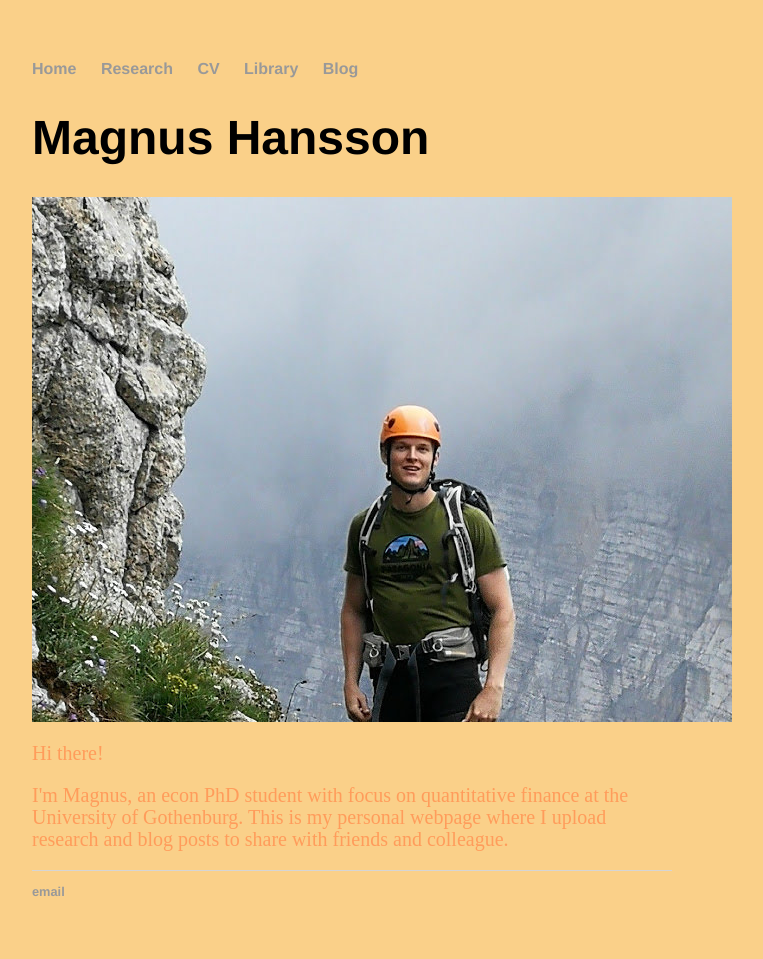
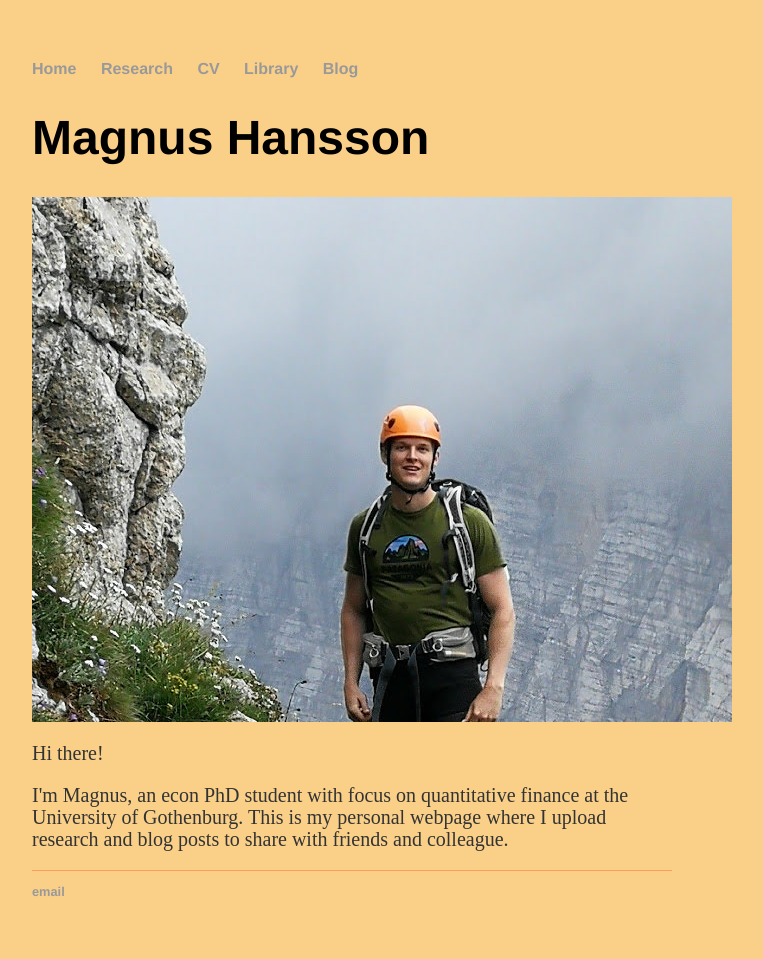
Before and after one commit to HanssonMagnus/HanssonMagnus.github.io, a Jekyll site: the page built from index.html, in a window 1280 px wide. Shown: the whole page, without its empty margins (288-1051 px from the left). Built offline with Jekyll 4.4.1, drawn with Linux system fonts in a browser that asks for light colours.

```diff
--- a/css/main.css
+++ b/css/main.css
@@ -27,10 +27,10 @@
 p {
     font-size: 1.25em;
     line-height: 1.1em;
-    color: #ff9c5b;
+    color: #333;
 }
 footer {
-    border-top: 1px solid #d5d5d5;
+    border-top: 1px solid #ff9c5b;
     font-size: .8em;
 }
 
```
